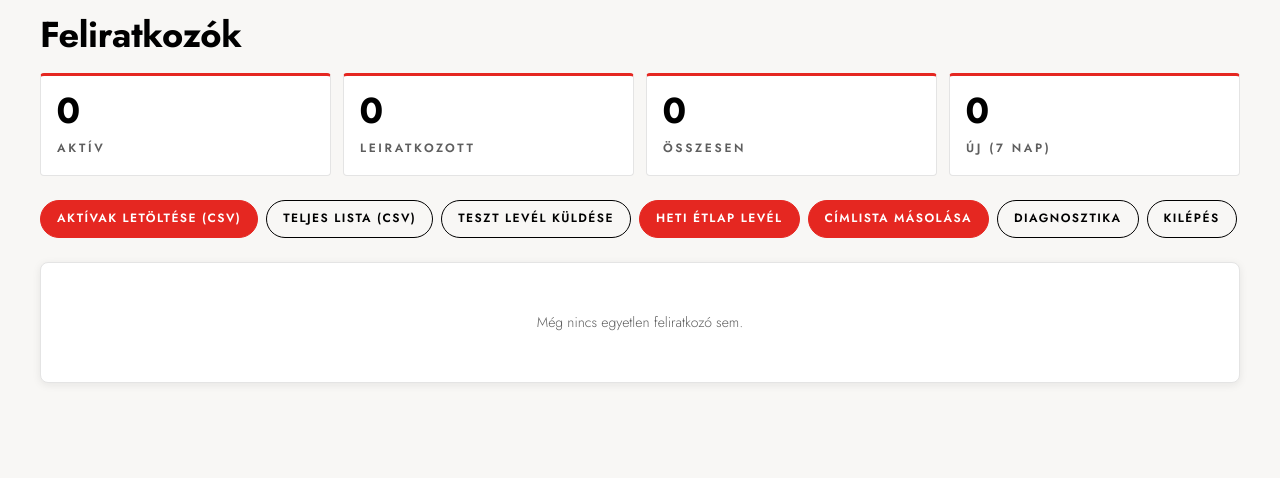
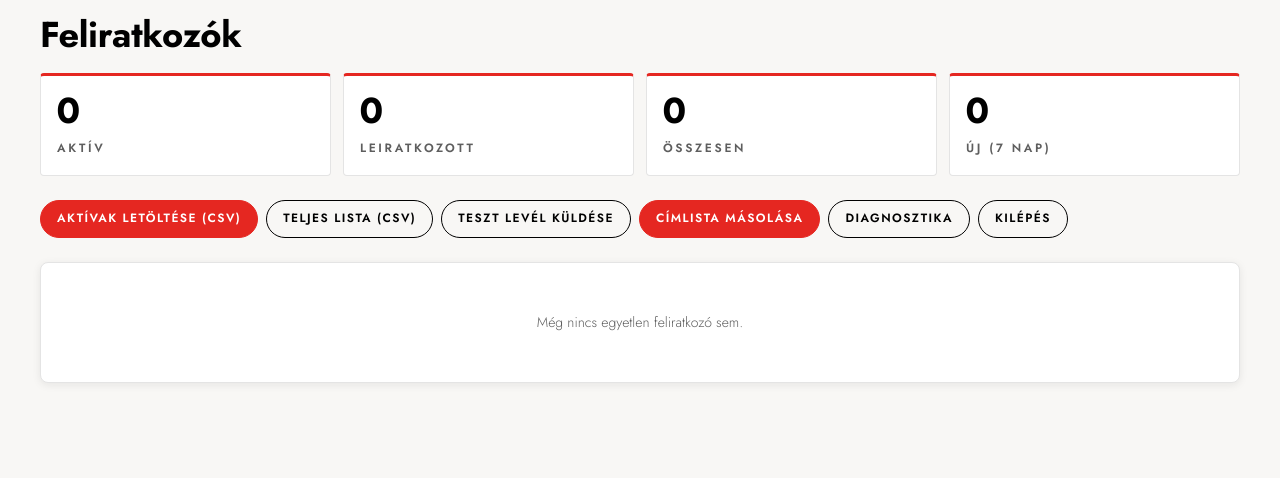
Before and after one commit to galgoczy/ttketlap, a PHP site: page /admin/index.php in a window 1280 px wide. Shown: the part 183-661 px from the top of the page. Run offline with PHP 8.4, Linux system fonts and the light colour scheme; the visitor is signed in with stand-in values (Sample User, id 1); data that the repository does not hold is empty; some libraries are stand-ins or nearby versions.

Commit message:
Heti étlap levél gomb eltávolítása az admin felületről
Az étlap összeállítása és kiküldése nem itt történik: azt az üzletvezető
a saját levelezőjéből intézi. Az admin kezdőoldaláról ezért lekerült a
"Heti étlap levél" gomb.

Co-Authored-By: Claude Opus 5 <noreply@anthropic.com>
Claude-Session: https://claude.ai/code/session_01UiL7UGg1F1wjoX5jktxFP1

```diff
--- a/public/admin/index.php
+++ b/public/admin/index.php
@@ -193,7 +193,6 @@ render_header('Feliratkozók', true, true);
                 Teszt levél küldése
             </button>
         </form>
-        <a class="btn btn--primary btn--small" href="/admin/etlap.php">Heti étlap levél</a>
         <a class="btn btn--primary btn--small" href="/admin/cimlista.php">Címlista másolása</a>
         <a class="btn btn--secondary btn--small" href="/admin/diagnosztika.php">Diagnosztika</a>
         <a class="btn btn--secondary btn--small" href="/admin/logout.php">Kilépés</a>
```
